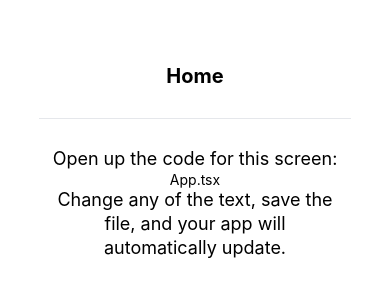
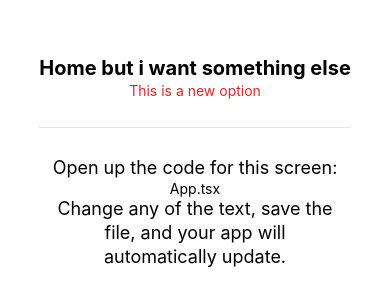
Before and after one commit to J-javier/compass-and-service-app, a React Native app: screen / in a window 390 px wide. Shown: the part 261-566 px from the top of the page. Built offline with nearby package versions, Linux system fonts and the light colour scheme.

Commit message:
fist commit

```diff
--- a/app.json
+++ b/app.json
@@ -1,7 +1,7 @@
 {
   "expo": {
-    "name": "my-expo-app",
-    "slug": "my-expo-app",
+    "name": "Compass & HS App",
+    "slug": "compass-hs",
     "version": "1.0.0",
 
     "web": {
--- a/components/ScreenContent.tsx
+++ b/components/ScreenContent.tsx
@@ -12,7 +12,8 @@ type ScreenContentProps = {
 export const ScreenContent = ({ title, path, children }: ScreenContentProps) => {
   return (
     <View className={styles.container}>
-      <Text className={styles.title}>{title}</Text>
+      <Text className={styles.title}>{title} but i want something else</Text>
+      <Text className='text-red-600'>This is a new option</Text>
       <View className={styles.separator} />
       <EditScreenInfo path={path} />
       {children}
--- a/package.json
+++ b/package.json
@@ -1,5 +1,5 @@
 {
-  "name": "my-expo-app",
+  "name": "compass-app",
   "version": "1.0.0",
   "scripts": {
     "android": "expo start --android",
```
